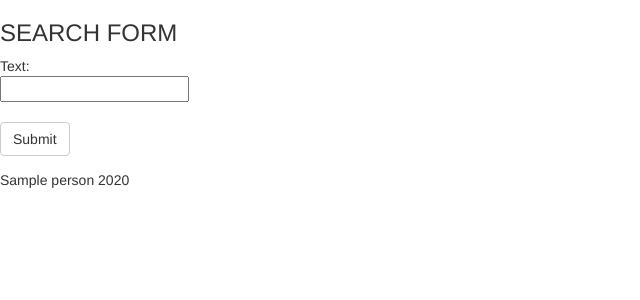
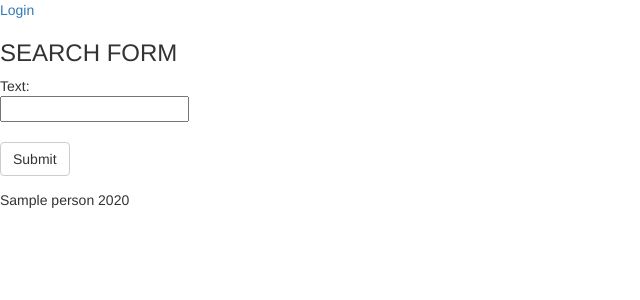
Before and after one commit to tylercrawford/GameOfThrones, a PHP site: page / in a window 1280 px wide. Shown: the top 300 px of the page, without its empty margins (0-640 px from the left). Run offline with PHP 8.4, Linux system fonts and the light colour scheme; tables that the repository leaves empty or names only in its code hold one stand-in row (values such as "Sample post"); data that the repository does not hold is empty.

Commit message:
working on login and admin functionality

```diff
--- a/index.php
+++ b/index.php
@@ -5,6 +5,7 @@
     <head>
         <script src="http://code.jquery.com/jquery-latest.js"></script>
         <link rel="stylesheet" href="https://maxcdn.bootstrapcdn.com/bootstrap/3.3.6/css/bootstrap.min.css">
+        <title>Game of Thrones</title>
     </head>
 
     <body>
@@ -13,6 +14,7 @@
 
             $result = mysqli_query($con, $sql);
         ?>
+        <a href="login.html">Login</a>
         <h3>SEARCH FORM</h3>
         <form name = "searchform" action = "search.php" method = "POST">
             <!-- Username: <br/><input type = "text" name = "username" maxlength = "50" required><br />  -->
```
